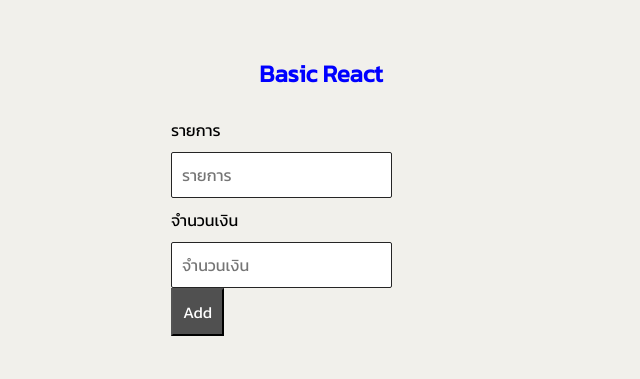
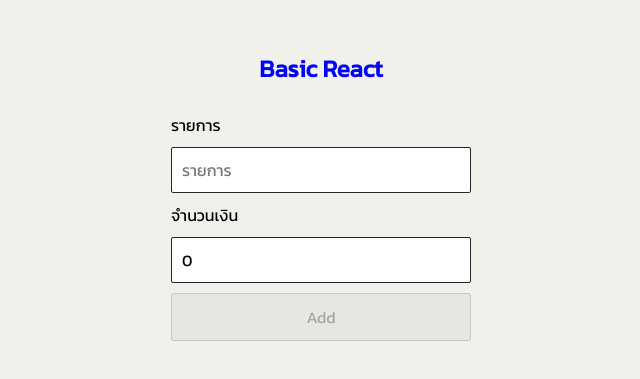
Before and after one commit to nextchanupol/bacsic-react-ts, a React (Create React App) app: page / in a window 1280 px wide. Shown: the part 199-578 px from the top of the page, without its empty margins (319-959 px from the left). Built offline with nearby package versions, Linux system fonts and the light colour scheme.

Commit message:
useEffect

```diff
--- a/src/components/FormComponent.css
+++ b/src/components/FormComponent.css
@@ -9,7 +9,7 @@
     display: block;
     font-size: 16px;
     padding: 10px;
-    /* width: 100%; */
+    width: 100%;
 }
 
 input:focus {
@@ -17,10 +17,10 @@
 }
 
 .btn {
-    background-color: #505050;
-    color: white;
     cursor: pointer;
     display: block;
     padding: 10px;
     font-size: 16px;
+    width: 100%;
+    margin: 10px 0;
 }
--- a/src/components/FormComponent.tsx
+++ b/src/components/FormComponent.tsx
@@ -1,4 +1,4 @@
-import { ChangeEvent, FC, FormEvent, useState } from "react";
+import { ChangeEvent, FC, FormEvent, useState, useEffect } from "react";
 import { v4 as uuidv4 } from "uuid";
 import { TransactionSchema } from "../schema/TransactionSchema";
 import "./FormComponent.css";
@@ -12,6 +12,13 @@
 
 	const [title, setTitle] = useState<string>("");
 	const [amount, setAmount] = useState<number>(0);
+	const [formValid, setFormValid] = useState<boolean>(false);
+
+	useEffect(() => {
+		console.log("useEffect");
+		const isValid: boolean = title.trim().length > 0 && amount !== 0;
+		setFormValid(isValid);
+	}, [title, amount]);
 
 	const inputTitle = (e: ChangeEvent<HTMLInputElement>) => {
 		setTitle(e.target.value);
@@ -22,28 +29,40 @@
 	};
 	const saveItem = (e: FormEvent<HTMLElement>) => {
 		e.preventDefault();
+		console.log("number", amount);
 		const itemData: TransactionSchema = {
 			id: uuidv4(),
 			title,
-			amount,
+			amount: Number(amount),
 		};
 		onAddNewItem(itemData);
 		setTitle("");
 		setAmount(0);
 	};
+
 	return (
 		<>
 			<form onSubmit={saveItem}>
 				<div className="form-control">
 					<label>รายการ</label>
-					<input type="text" placeholder="รายการ" onChange={inputTitle} />
+					<input
+						type="text"
+						placeholder="รายการ"
+						onChange={inputTitle}
+						value={title}
+					/>
 				</div>
 				<div className="form-control">
 					<label>จำนวนเงิน</label>
-					<input type="number" placeholder="จำนวนเงิน" onChange={inputAmount} />
+					<input
+						type="number"
+						placeholder="จำนวนเงิน"
+						onChange={inputAmount}
+						value={amount}
+					/>
 				</div>
 				<div>
-					<button className="btn" type="submit">
+					<button disabled={!formValid} className="btn" type="submit">
 						Add
 					</button>
 				</div>
```
